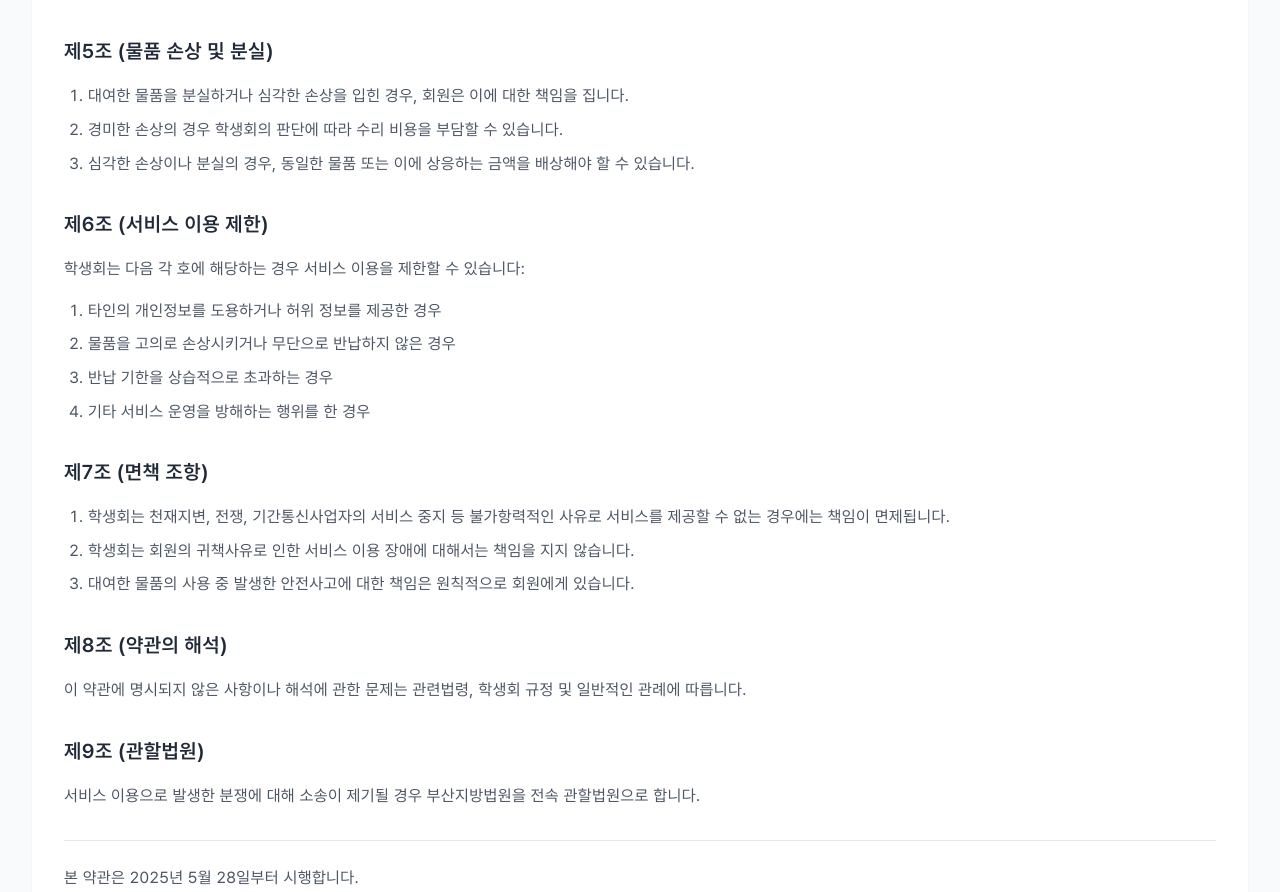
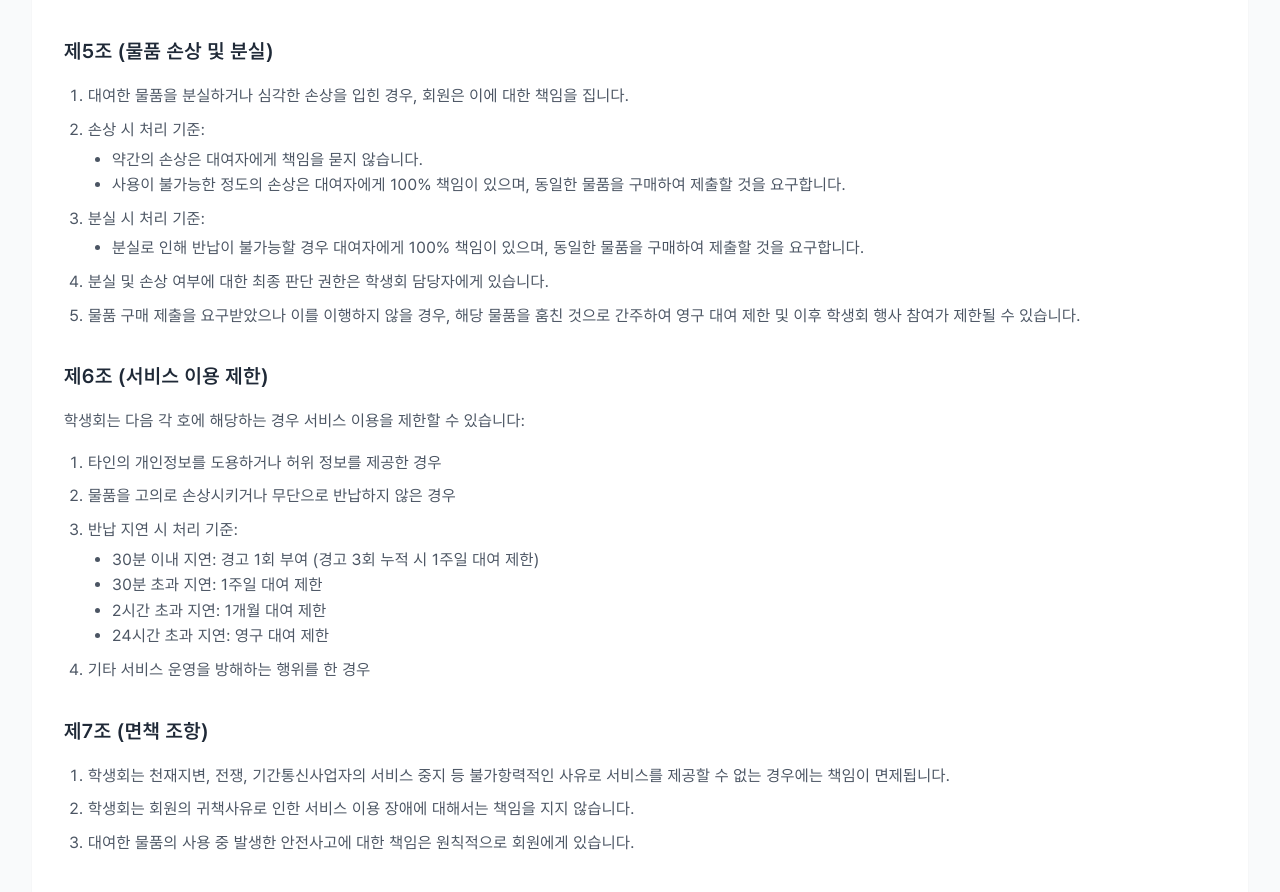
Before and after one commit to zune2222/PNU-IBE, a Next.js app: page /terms in a window 1280 px wide. Shown: the part 1128-2020 px from the top of the page. Built offline with nearby package versions, Linux system fonts and the light colour scheme; no server answers.

Commit message:
약관 수정: 손상 및 분실 시 처리 기준을 구체화하고, 반납 지연에 대한 처벌 기준을 추가하여 사용자에게 명확한 정보를 제공하도록 개선했습니다.

```diff
--- a/src/pages/terms.tsx
+++ b/src/pages/terms.tsx
@@ -134,12 +134,32 @@ const Terms: NextPage = () => {
                   대한 책임을 집니다.
                 </li>
                 <li>
-                  경미한 손상의 경우 학생회의 판단에 따라 수리 비용을 부담할 수
+                  손상 시 처리 기준:
+                  <ul className="list-disc ml-6 mt-1">
+                    <li>약간의 손상은 대여자에게 책임을 묻지 않습니다.</li>
+                    <li>
+                      사용이 불가능한 정도의 손상은 대여자에게 100% 책임이
+                      있으며, 동일한 물품을 구매하여 제출할 것을 요구합니다.
+                    </li>
+                  </ul>
+                </li>
+                <li>
+                  분실 시 처리 기준:
+                  <ul className="list-disc ml-6 mt-1">
+                    <li>
+                      분실로 인해 반납이 불가능할 경우 대여자에게 100% 책임이
+                      있으며, 동일한 물품을 구매하여 제출할 것을 요구합니다.
+                    </li>
+                  </ul>
+                </li>
+                <li>
+                  분실 및 손상 여부에 대한 최종 판단 권한은 학생회 담당자에게
                   있습니다.
                 </li>
                 <li>
-                  심각한 손상이나 분실의 경우, 동일한 물품 또는 이에 상응하는
-                  금액을 배상해야 할 수 있습니다.
+                  물품 구매 제출을 요구받았으나 이를 이행하지 않을 경우, 해당
+                  물품을 훔친 것으로 간주하여 영구 대여 제한 및 이후 학생회 행사
+                  참여가 제한될 수 있습니다.
                 </li>
               </ol>
             </section>
@@ -155,7 +175,18 @@ const Terms: NextPage = () => {
               <ol className="list-decimal ml-6 space-y-2 text-gray-600">
                 <li>타인의 개인정보를 도용하거나 허위 정보를 제공한 경우</li>
                 <li>물품을 고의로 손상시키거나 무단으로 반납하지 않은 경우</li>
-                <li>반납 기한을 상습적으로 초과하는 경우</li>
+                <li>
+                  반납 지연 시 처리 기준:
+                  <ul className="list-disc ml-6 mt-1">
+                    <li>
+                      30분 이내 지연: 경고 1회 부여 (경고 3회 누적 시 1주일 대여
+                      제한)
+                    </li>
+                    <li>30분 초과 지연: 1주일 대여 제한</li>
+                    <li>2시간 초과 지연: 1개월 대여 제한</li>
+                    <li>24시간 초과 지연: 영구 대여 제한</li>
+                  </ul>
+                </li>
                 <li>기타 서비스 운영을 방해하는 행위를 한 경우</li>
               </ol>
             </section>
```
